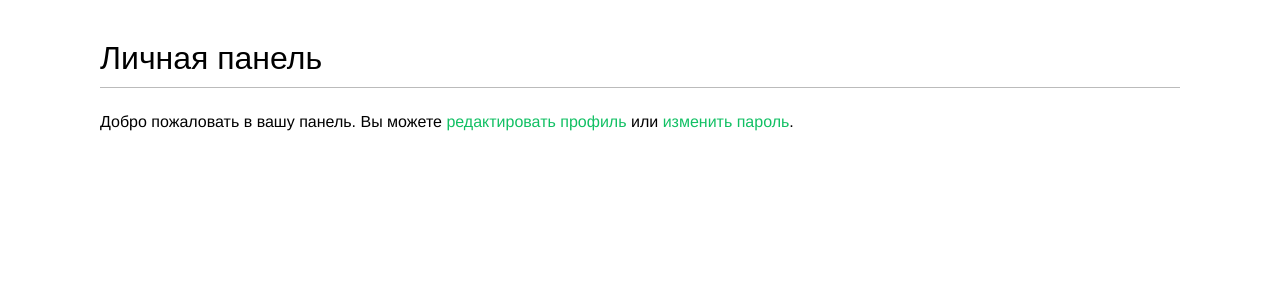
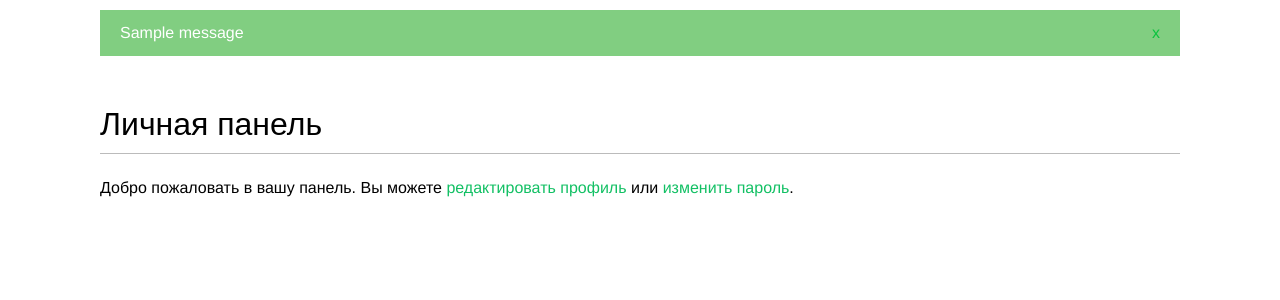
Before and after one commit to kirillsaf/Django3byExampleSocialWebsite, a Django app: page /account/ in a window 1280 px wide. Shown: the part 48-348 px from the top of the page. Run offline with Django 3.2, Linux system fonts and the light colour scheme; a user stored in the database is signed in; tables that the repository leaves empty hold one stand-in row (values such as "Sample post"); one stand-in notice (Sample message) is shown; some web fonts are replaced.

Commit message:
Использование фреймворка сообщений

```diff
--- a/account/templates/base.html
+++ b/account/templates/base.html
@@ -32,6 +32,18 @@
             {% endif %}
         </span>
     </div>
+
+        {% if messages %}
+        <ul class="messages">
+            {% for message in messages %}
+                <li class="{{ message.tags }}">
+                    {{ message|safe }}
+                    <a href="#" class="close">x</a>
+                </li>
+            {% endfor %}
+        </ul>
+        {% endif %}
+
     <div id="content">
         {% block content %}
         {% endblock %}
--- a/account/views.py
+++ b/account/views.py
@@ -4,6 +4,7 @@ from django.contrib.auth import authenticate, login
 from django.contrib.auth.decorators import login_required
 from .models import Profile
 from .forms import LoginForm, UserRegistrationForm, UserEditForm, ProfileEditForm
+from django.contrib import messages
 
 
 def user_login(request):
@@ -56,6 +57,9 @@ def edit(request):
         if user_form.is_valid() and profile_form.is_valid():
             user_form.save()
             profile_form.save()
+            messages.success(request, 'Профиль успешно обновлен')
+        else:
+            messages.error(request, 'Ошибка обновления вашего профиля')
     else:
         user_form = UserEditForm(instance=request.user)
         profile_form = ProfileEditForm(instance=request.user.profile)
```
Also changed, not shown: media/users/2020/11/24/thumbnail-sld-20190911155121-2187_gYWXmc0.jpg (renamed from media/users/2020/11/24/thumbnail-sld-20190911155121-2187_u5Sx7Gi.jpg).
